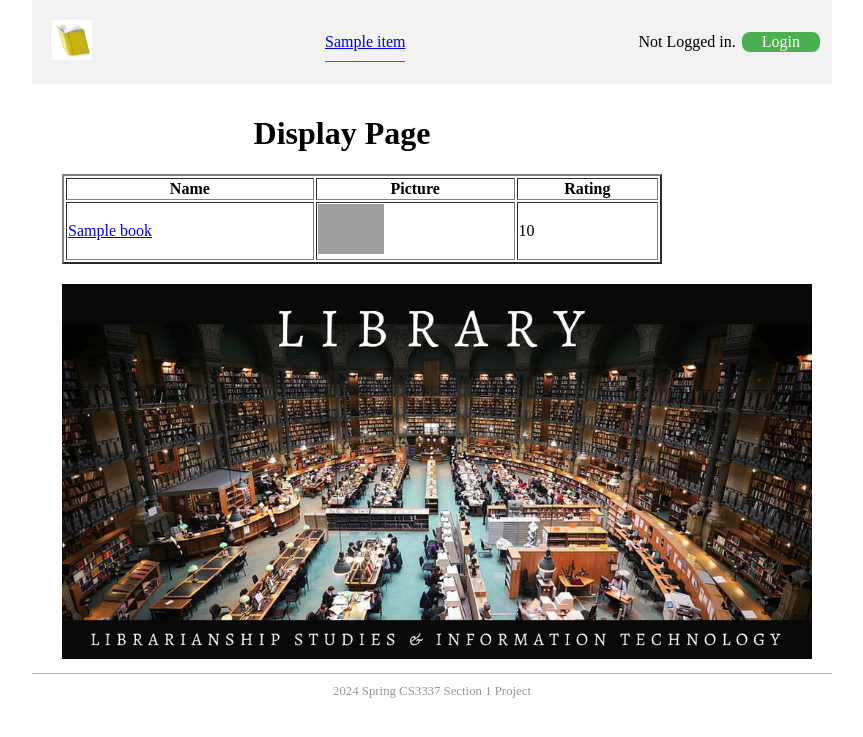
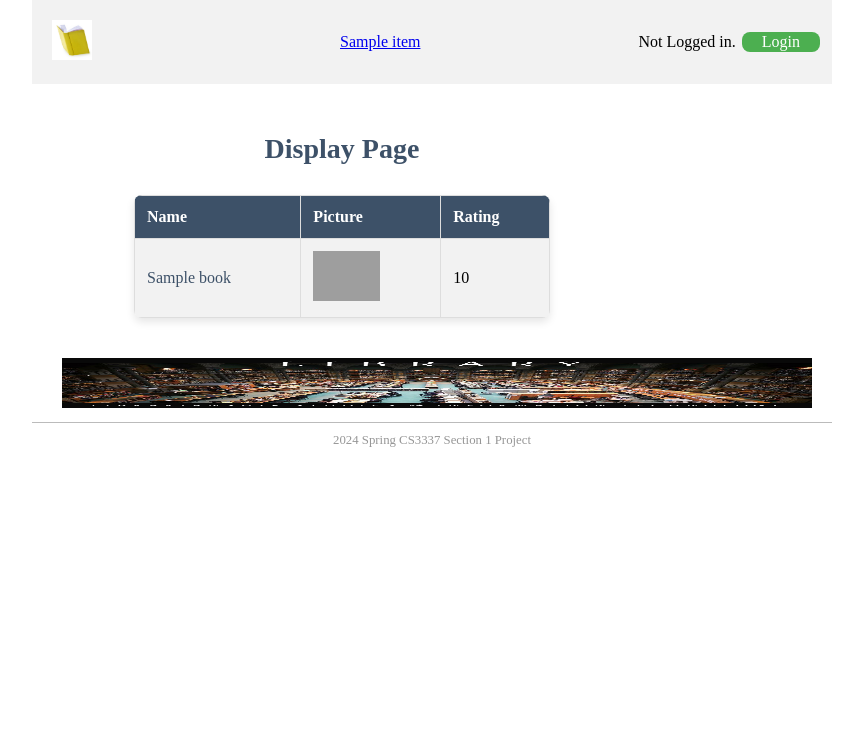
Before and after one commit to AllenTamrazian/CS3337, a Django app: template bookEx/templates/bookMng/displaybooks.html in a window 1280 px wide. Shown: the top 737 px of the page, without its empty margins (208-1071 px from the left). Run offline with Django 3.2, Linux system fonts and the light colour scheme; the template is opened without the code that fills it: most values are stand-ins (such as "Sample title", 1, 10 or a date in 2020); grey boxes are pictures that could not be loaded.

Commit message:
Update displaybooks.html

```diff
--- a/bookEx/templates/bookMng/displaybooks.html
+++ b/bookEx/templates/bookMng/displaybooks.html
@@ -2,36 +2,78 @@
 {% load static %}
 
 {% block sidenav %}
+<div class="sidenav">
     {% for item in item_list %}
-        <li>
-            <a href="{{ item.link }}">{{item.item}} </a>
-        </li>
+        <a href="{{ item.link }}">{{item.item}}</a>
     {% endfor %}
+</div>
 {% endblock sidenav %}
 
 {% block content %}
-<h1 align="center">Display Page</h1>
-<table border="2" width="600">
+<div class="content">
+    <h1 class="page-title">Display Page</h1>
+    <style>
+        .content {
+            text-align: center;
+            padding: 20px;
+        }
+
+        .page-title {
+            color: #3D5168;
+            font-size: 28px;
+            margin-bottom: 30px;
+        }
+
+        table {
+            border-collapse: collapse;
+            width: 80%;
+            margin: auto;
+            background-color: #f9f9f9;
+            border-radius: 8px;
+            overflow: hidden;
+            box-shadow: 0 4px 8px rgba(0, 0, 0, 0.1);
+        }
+
+        th, td {
+            border: 1px solid #ddd;
+            padding: 12px;
+            text-align: left;
+        }
+
+        th {
+            background-color: #3D5168;
+            color: white;
+            font-weight: bold;
+        }
+
+        tr:nth-child(even) {
+            background-color: #f2f2f2;
+        }
+
+        tr:hover {
+            background-color: #f0f0f0;
+        }
+
+        img {
+            max-height: 50px;
+        }
+    </style>
+
+    <table>
         <tr>
-        <th>
-            Name
-        </th>
-        <th>
-            Picture
-        </th>
-        <th>
-            Rating
-        </th>
+            <th>Name</th>
+            <th>Picture</th>
+            <th>Rating</th>
         </tr>
         {% for book in books %}
         <tr>
             <td>
-            <a href="book_detail/{{ book.id }}">
+                <a href="book_detail/{{ book.id }}" style="color: #3D5168; text-decoration: none;"> <!-- Updated color -->
                     {{ book.name }}
                 </a>
             </td>
             <td>
-            <img src="{% static book.pic_path %}" height="50"/>
+                <img src="{% static book.pic_path %}" alt="{{ book.name }}">
             </td>
             <td>
                 {{ book.ratings_average }}
@@ -39,4 +81,5 @@
         </tr>
         {% endfor %}
     </table>
+</div>
 {% endblock content %}
```
Lines whose indentation alone changed are shown as unchanged.
